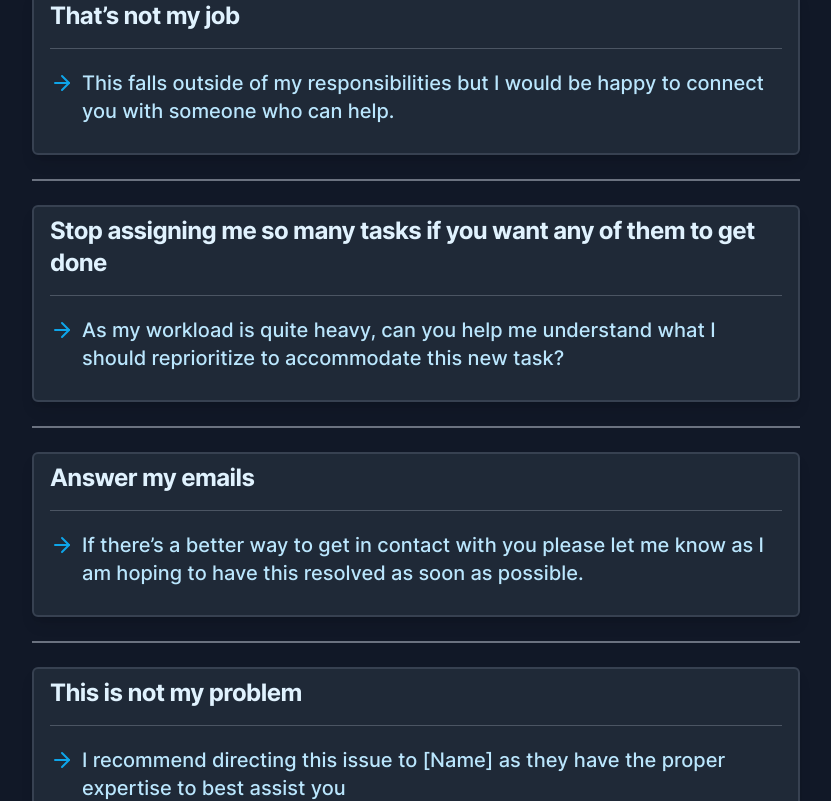
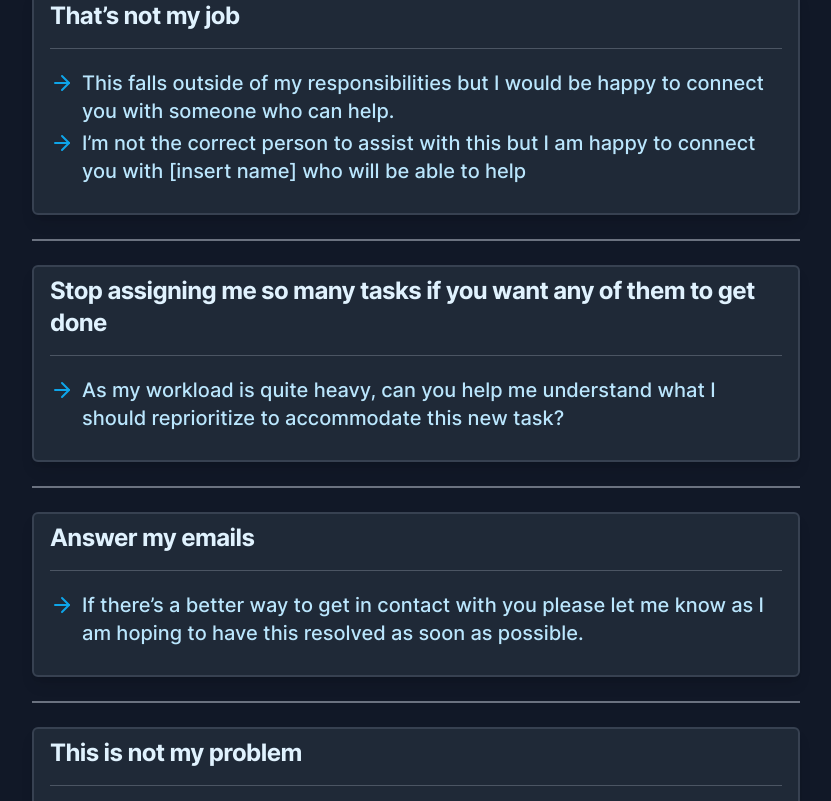
Before and after one commit to AkashRajpurohit/howtoprofessionallysay, a Next.js app: page / in a window 1280 px wide. Shown: the part 2860-3661 px from the top of the page, without its empty margins (64-895 px from the left). Built offline with nearby package versions, Linux system fonts and the light colour scheme; a web font is replaced by a local one.

Commit message:
feat: 📝 add more q & a (#24)

```diff
--- a/content/qna.ts
+++ b/content/qna.ts
@@ -74,7 +74,7 @@ const qna: IQnA[] = [
     question: 'That’s not my job',
     answer:
       'This falls outside of my responsibilities but I would be happy to connect you with someone who can help.',
-    alternativeAnswers: [],
+    alternativeAnswers: ['I’m not the correct person to assist with this but I am happy to connect you with [insert name] who will be able to help'],
   },
   {
     id: 12,
@@ -396,6 +396,18 @@ const qna: IQnA[] = [
     answer: 'What is the expectation for being available outside of working hours?',
     alternativeAnswers: [],
   },
+  {
+    id: 58,
+    question: 'I don’t believe you.',
+    answer: 'I’m not confident that the information you have provided is correct.',
+    alternativeAnswers: [],
+  },
+  {
+    id: 59,
+    question: 'You are wasting my time.',
+    answer: 'Being respectful of time let’s regroup when more details become available.',
+    alternativeAnswers: [],
+  },
 ];
 
 export default qna;
```
